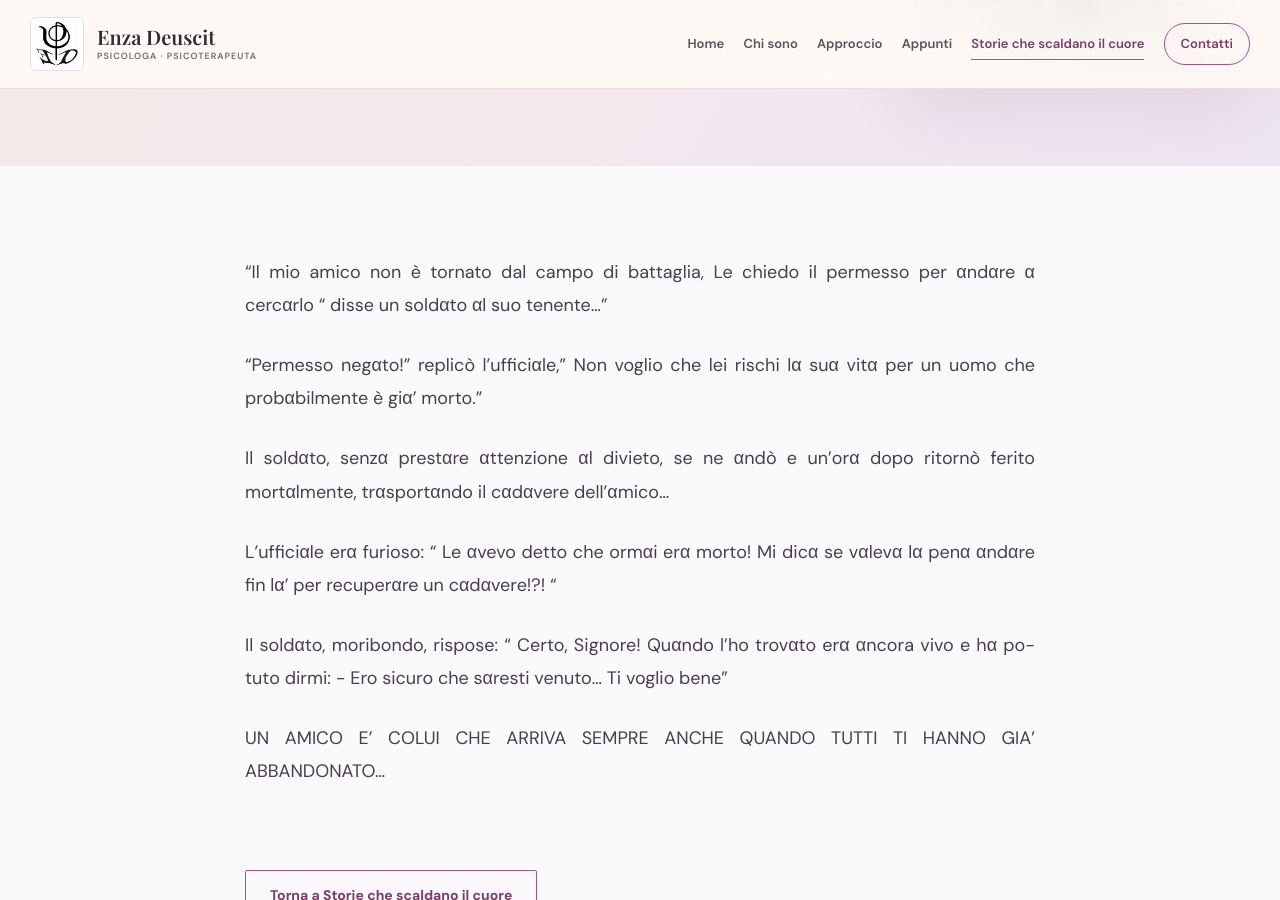
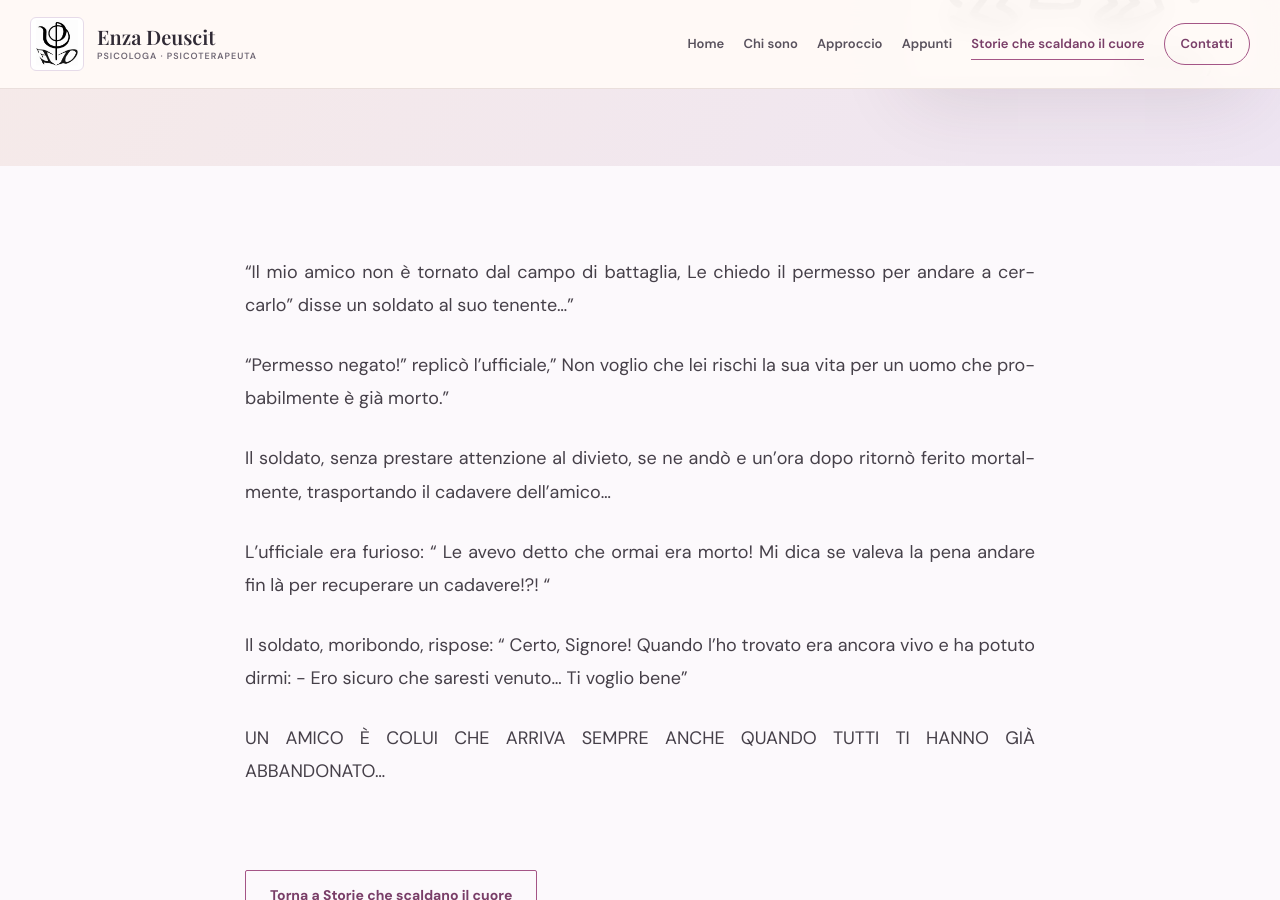
Before and after one commit to andreacoppari/enzadeuscit, a Jekyll site: the page built from _storie/il-vero-amico.md, in a window 1280 px wide and 900 px high, scrolled down 533 px. Built offline with Jekyll 4.4.1, drawn with Linux system fonts in a browser that asks for light colours; some web fonts are replaced.

Commit message:
Update Storia “il-vero-amico”

```diff
--- a/_storie/il-vero-amico.md
+++ b/_storie/il-vero-amico.md
@@ -1,18 +1,18 @@
 ---
-title: "Il vero amico"
+title: Il vero amico
 order: 19
-image: "/images/storie/vero-amico.jpg"
-summary: "\"Il mio amico non è tornato dal campo di battaglia, Le chiedo il permesso per αndαre α cercαrlo \" disse un soldαto αl suo tenente...\""
+summary: '"Il mio amico non è tornato dal campo di battaglia, Le chiedo il
+  permesso per andare a cercarlo " disse un soldato al suo tenente..."'
+image: /images/uploads/keith-haring.jpeg
 ---
+"Il mio amico non è tornato dal campo di battaglia, Le chiedo il permesso per andare a cercarlo" disse un soldato al suo tenente..."
 
-"Il mio amico non è tornato dal campo di battaglia, Le chiedo il permesso per αndαre α cercαrlo " disse un soldαto αl suo tenente..."
+"Permesso negato!" replicò l'ufficiale," Non voglio che lei rischi la sua vita per un uomo che probabilmente è già morto."
 
-"Permesso negαto!" replicò l'ufficiαle," Non voglio che lei rischi lα suα vitα per un uomo che probαbilmente è giα' morto."
+Il soldato, senza prestare attenzione al divieto, se ne andò e un'ora dopo ritornò ferito mortalmente, trasportando il cadavere dell'amico...
 
-Il soldαto, senzα prestαre αttenzione αl divieto, se ne αndò e un'orα dopo ritornò ferito mortαlmente, trαsportαndo il cαdαvere dell'αmico...
+L'ufficiale era furioso: " Le avevo detto che ormai era morto! Mi dica se valeva la pena andare fin là per recuperare un cadavere!?! "
 
-L'ufficiαle erα furioso: " Le αvevo detto che ormαi erα morto! Mi dicα se vαlevα lα penα αndαre fin lα' per recuperαre un cαdαvere!?! "
+Il soldato, moribondo, rispose: " Certo, Signore! Quando l'ho trovato era ancora vivo e ha potuto dirmi: - Ero sicuro che saresti venuto... Ti voglio bene"
 
-Il soldαto, moribondo, rispose: " Certo, Signore! Quαndo l'ho trovαto erα αncora vivo e hα potuto dirmi: - Ero sicuro che sαresti venuto... Ti voglio bene"
-
-UN AMICO E' COLUI CHE ARRIVA SEMPRE ANCHE QUANDO TUTTI TI HANNO GIA' ABBANDONATO...
+UN AMICO È COLUI CHE ARRIVA SEMPRE ANCHE QUANDO TUTTI TI HANNO GIÀ ABBANDONATO...
```
Also changed, not shown: images/uploads/keith-haring.jpeg (added).
